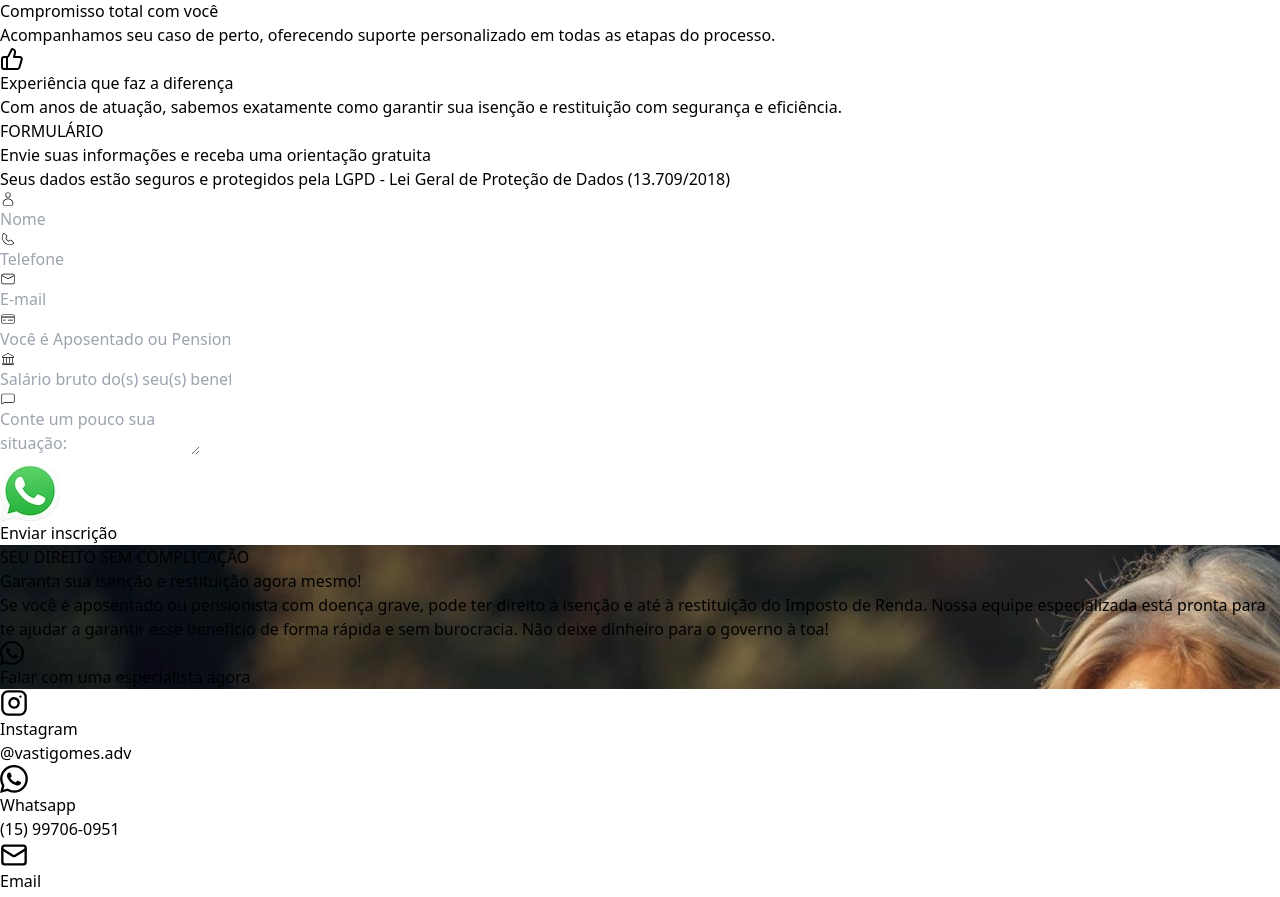
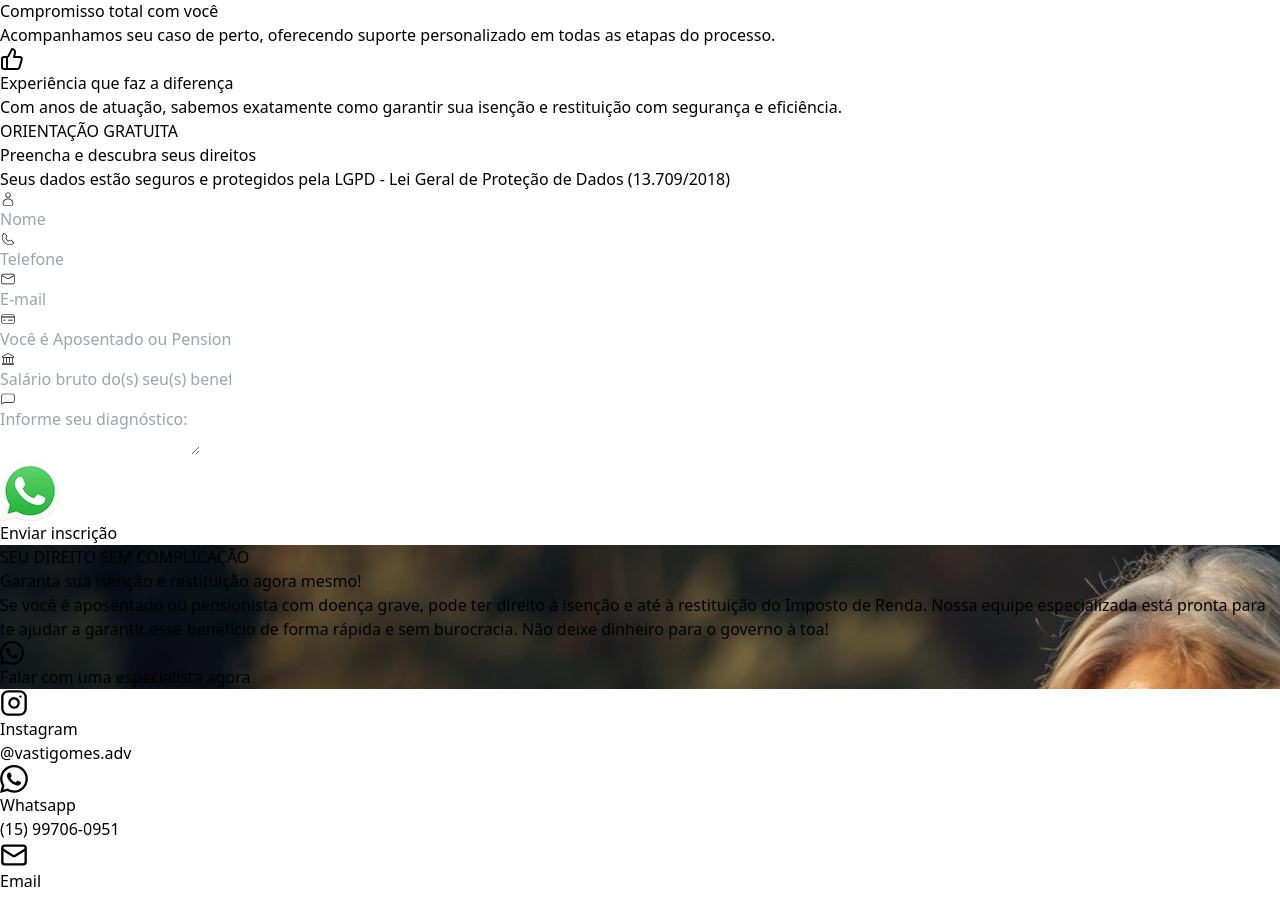
Before and after one commit to EdisonMatos/LP-Vasti-Gomes, a React (Vite) app: page /isencao in a window 1280 px wide. Shown: the part 1648-2545 px from the top of the page. Built offline with nearby package versions, Linux system fonts and the light colour scheme; a web font is replaced by a local one.

Commit message:
fix: Altera texto da sessao e placeholder do form

```diff
--- a/src/components/interactives/WhatsappForm.jsx
+++ b/src/components/interactives/WhatsappForm.jsx
@@ -267,7 +267,7 @@ const WhatsappForm = () => {
               id="message"
               value={message}
               onChange={(e) => setMessage(e.target.value)}
-              placeholder="Conte um pouco sua situação:"
+              placeholder="Informe seu diagnóstico:"
               required
             />
           </div>
--- a/src/content/contentLp01.jsx
+++ b/src/content/contentLp01.jsx
@@ -261,8 +261,8 @@ const contentLp01 = {
     },
   },
   form: {
-    miniTag: "FORMULÁRIO",
-    title: "Envie suas informações e receba uma orientação gratuita",
+    miniTag: "ORIENTAÇÃO GRATUITA",
+    title: "Preencha e descubra seus direitos",
     subtitle: "Seus dados estão seguros e protegidos pela LGPD - Lei Geral de Proteção de Dados (13.709/2018)",
   },
   cta: {
```
